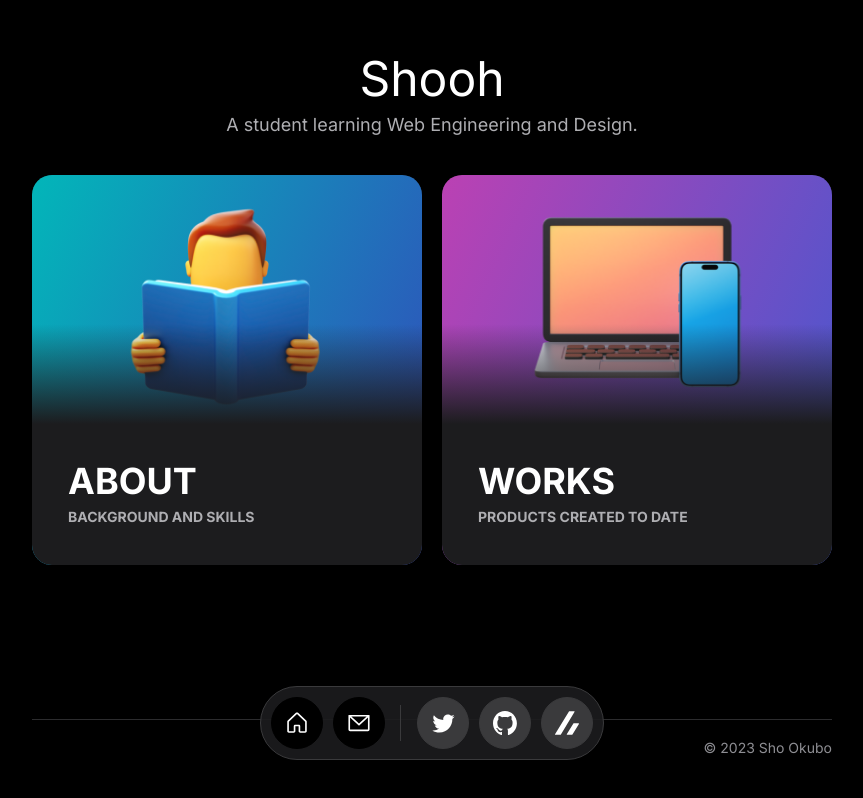
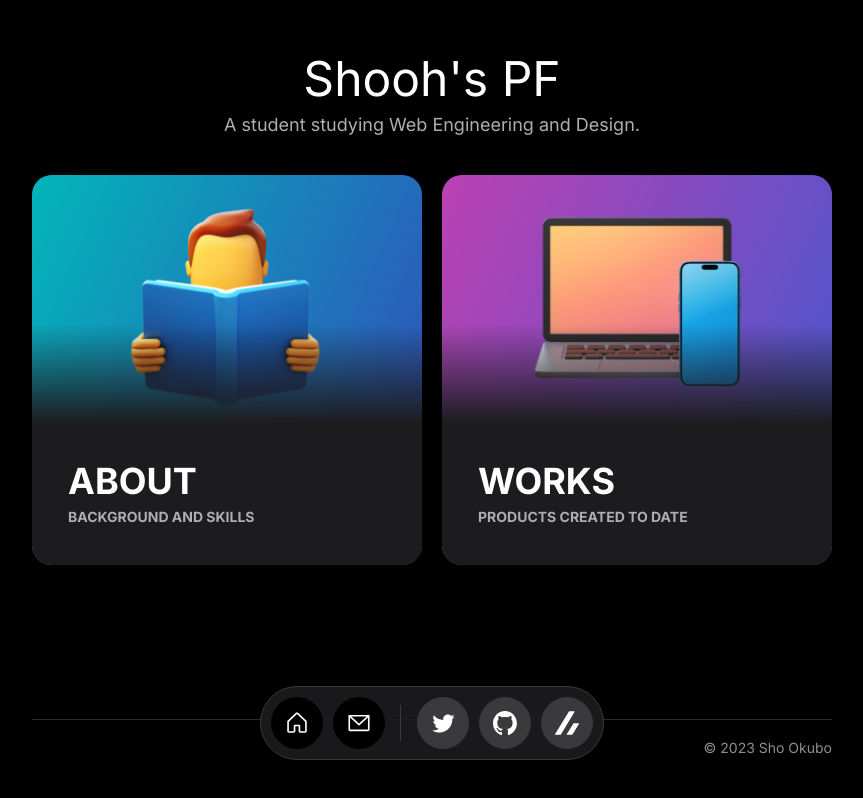
Before and after one commit to shooh25/shooh, a Next.js app: page / in a window 1280 px wide. Shown: the whole page, without its empty margins (208-1071 px from the left). Built offline with nearby package versions, Linux system fonts and the light colour scheme.

Commit message:
Update Heading.tsx

```diff
--- a/src/components/Heading.tsx
+++ b/src/components/Heading.tsx
@@ -5,8 +5,8 @@ const Heading = () => {
     <>
       <div className={styles.root}>
         <div className={styles.contents}>
-          <h1>Shooh</h1>
-          <p>A student learning Web Engineering and Design.</p>
+          <h1>Shooh&apos;s PF</h1>
+          <p>A student studying Web Engineering and Design.</p>
         </div>
       </div>
     </>
```
